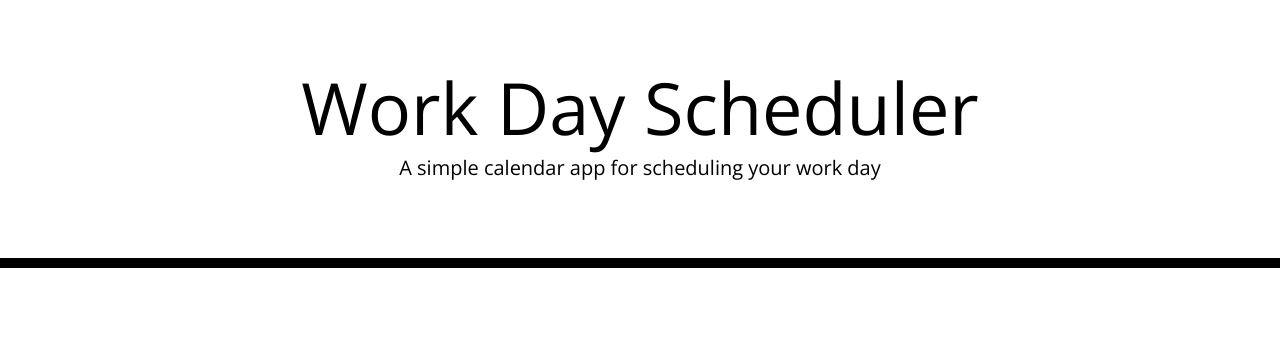
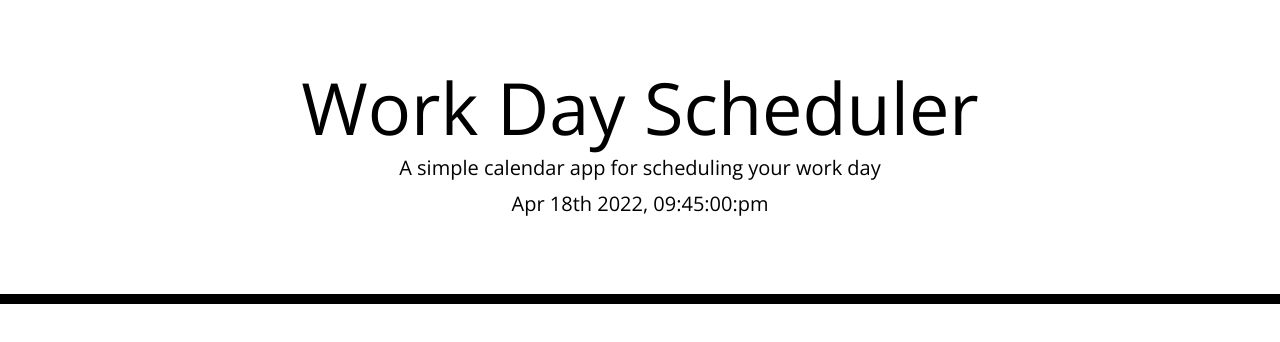
Before and after one commit to monacoglynn/daily-planner, a plain HTML site: page index.html in a window 1280 px wide. Drawn offline with nearby package versions, Linux system fonts and the light colour scheme; files that its build step writes are made by us from their sources.

Commit message:
added time functionality on the page. Also used class names to stylize the jumbotron

```diff
--- a/assets/js/index.js
+++ b/assets/js/index.js
@@ -0,0 +1,22 @@
+// set all my variables
+var mainContainer = $('.container');
+var jumbotron = $('.jumbotron');
+var currentDay = $('#currentDay');
+
+// add time function to jumbotron
+function updateTime() {
+    var time = moment().format('MMM Do YYYY, hh:mm:ss:a');
+    $(currentDay).text(time);
+}
+setInterval(updateTime, 1000);
+// when page loads, display planner.
+
+// display each hour row
+
+// add functionality for changing the color of the row depending on the time of day.
+
+// add functionality that the user can click and add text to each row.
+
+// add the function to delete info in row with clear button
+
+// store written text in localStorage
--- a/index.html
+++ b/index.html
@@ -1,29 +1,20 @@
 <!DOCTYPE html>
 <html lang="en">
+
 <head>
   <meta charset="UTF-8" />
   <meta name="viewport" content="width=device-width, initial-scale=1.0" />
   <meta http-equiv="X-UA-Compatible" content="ie=edge" />
-    <link
-      rel="stylesheet"
-      href="https://stackpath.bootstrapcdn.com/bootstrap/4.3.1/css/bootstrap.min.css"
-    />
-    <link
-      rel="stylesheet"
-      href="https://use.fontawesome.com/releases/v5.8.1/css/all.css"
-      integrity="sha384-50oBUHEmvpQ+1lW4y57PTFmhCaXp0ML5d60M1M7uH2+nqUivzIebhndOJK28anvf"
-      crossorigin="anonymous"
-    />
-    <link
-      href="https://fonts.googleapis.com/css?family=Open+Sans&display=swap"
-      rel="stylesheet"
-    />
+  <link rel="stylesheet" href="https://stackpath.bootstrapcdn.com/bootstrap/4.3.1/css/bootstrap.min.css" />
+  <link rel="stylesheet" href="https://use.fontawesome.com/releases/v5.8.1/css/all.css"
+    integrity="sha384-50oBUHEmvpQ+1lW4y57PTFmhCaXp0ML5d60M1M7uH2+nqUivzIebhndOJK28anvf" crossorigin="anonymous" />
+  <link href="https://fonts.googleapis.com/css?family=Open+Sans&display=swap" rel="stylesheet" />
   <link rel="stylesheet" href="style.css" />
   <title>Work Day Scheduler</title>
 </head>
 
 <body>
-    <header class="jumbotron">
+  <header class="jumbotron d-flex flex-column justify-content-center align-items-center">
     <h1 class="display-3">Work Day Scheduler</h1>
     <p class="lead">A simple calendar app for scheduling your work day</p>
     <p id="currentDay" class="lead"></p>
@@ -34,5 +25,7 @@
 
   <script src="https://cdnjs.cloudflare.com/ajax/libs/jquery/3.2.1/jquery.min.js"></script>
   <script src="https://cdnjs.cloudflare.com/ajax/libs/moment.js/2.24.0/moment.min.js"></script>
+  <script src="./assets/js/index.js "></script>
 </body>
+
 </html>
```
Lines whose indentation alone changed are shown as unchanged.
